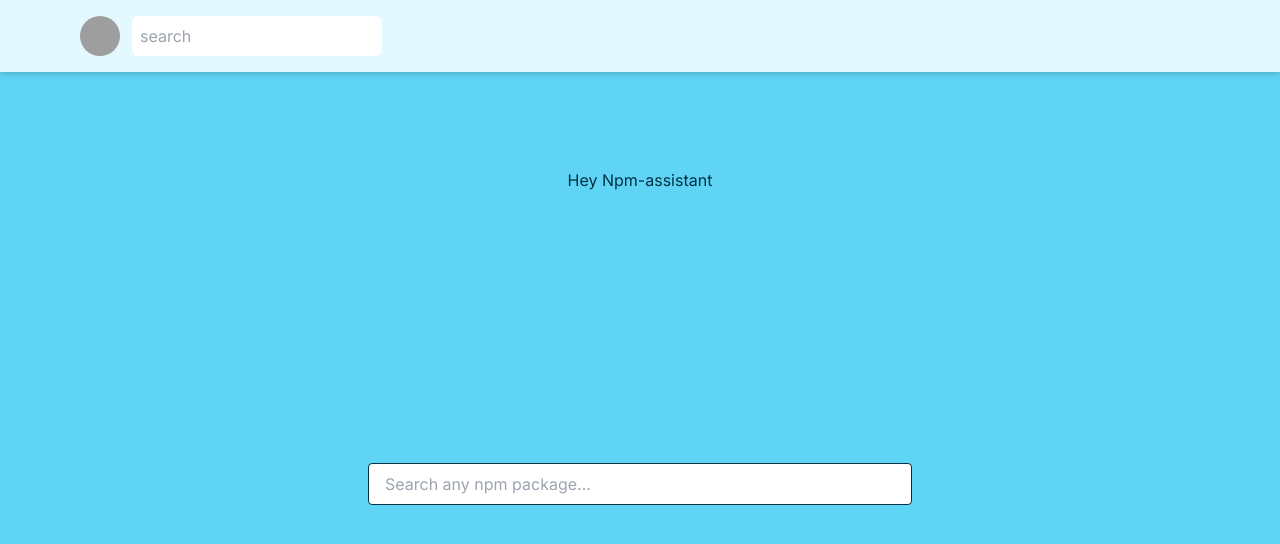
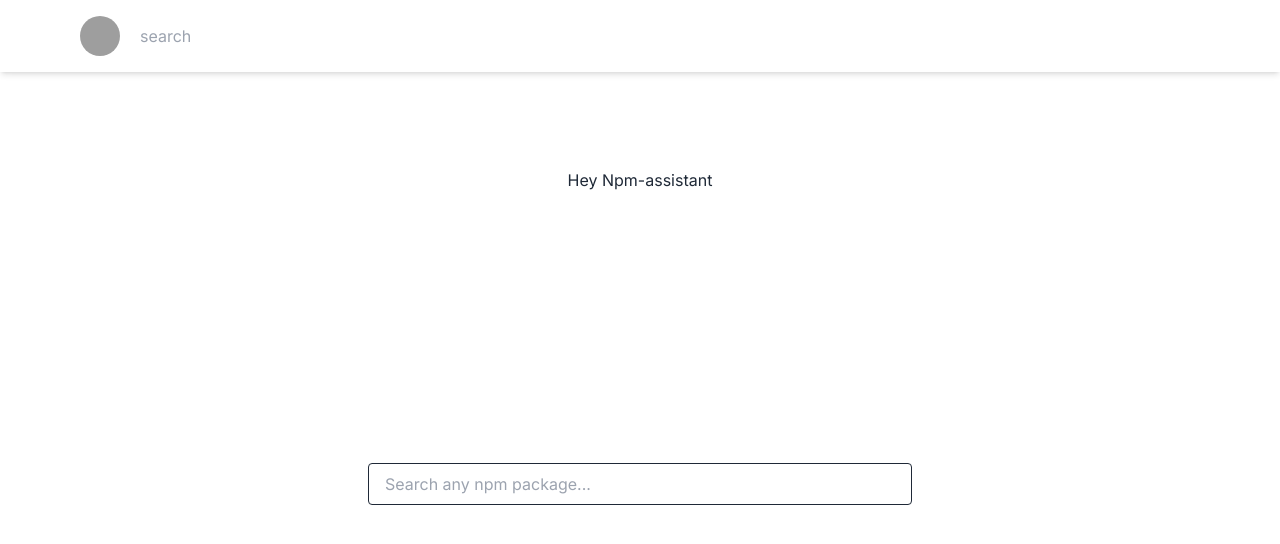
Before and after one commit to thoughtlessmind/npm-assistant, a Next.js app: page / in a window 1280 px wide. Shown: the top 544 px of the page. Built offline with nearby package versions, Linux system fonts and the light colour scheme; grey boxes are pictures that could not be loaded.

Commit message:
added daisyui lib

```diff
--- a/package.json
+++ b/package.json
@@ -28,6 +28,7 @@
     "typescript": "5.1.6"
   },
   "devDependencies": {
-    "@types/lodash-es": "^4.17.7"
+    "@types/lodash-es": "^4.17.7",
+    "daisyui": "^3.1.7"
   }
 }
--- a/src/components/packageInfoHeader/PackageInfoHeader.tsx
+++ b/src/components/packageInfoHeader/PackageInfoHeader.tsx
@@ -18,13 +18,13 @@
         <p>{packageInfo.description}</p>
         <div className="border border-l-2" />
         <div className="flex items-center gap-4">
-          <div>
+          <div className="tooltip" data-tip="NPM">
             <FaNpm className={twMerge(iconClassName, "text-3xl")} />
           </div>
-          <div>
+          <div className="tooltip" data-tip="Website">
             <FaLink className={iconClassName} />
           </div>
-          <div>
+          <div className="tooltip" data-tip="Github">
             <FaGithub className={iconClassName} />
           </div>
         </div>
--- a/tailwind.config.js
+++ b/tailwind.config.js
@@ -1,16 +1,16 @@
 /** @type {import('tailwindcss').Config} */
 module.exports = {
   content: [
-    './src/pages/**/*.{js,ts,jsx,tsx,mdx}',
-    './src/components/**/*.{js,ts,jsx,tsx,mdx}',
-    './src/app/**/*.{js,ts,jsx,tsx,mdx}',
+    "./src/pages/**/*.{js,ts,jsx,tsx,mdx}",
+    "./src/components/**/*.{js,ts,jsx,tsx,mdx}",
+    "./src/app/**/*.{js,ts,jsx,tsx,mdx}",
   ],
   theme: {
     extend: {
       backgroundImage: {
-        'gradient-radial': 'radial-gradient(var(--tw-gradient-stops))',
-        'gradient-conic':
-          'conic-gradient(from 180deg at 50% 50%, var(--tw-gradient-stops))',
+        "gradient-radial": "radial-gradient(var(--tw-gradient-stops))",
+        "gradient-conic":
+          "conic-gradient(from 180deg at 50% 50%, var(--tw-gradient-stops))",
       },
     },
     colors: {
@@ -29,7 +29,7 @@
         11: "var(--primary11)",
         12: "var(--primary12)",
       },
-    }
+    },
   },
-  plugins: [],
-}
+  plugins: [require("daisyui")],
+};
```
Also changed, not shown: 1 other file (tests, documents, lock files or other folders).
